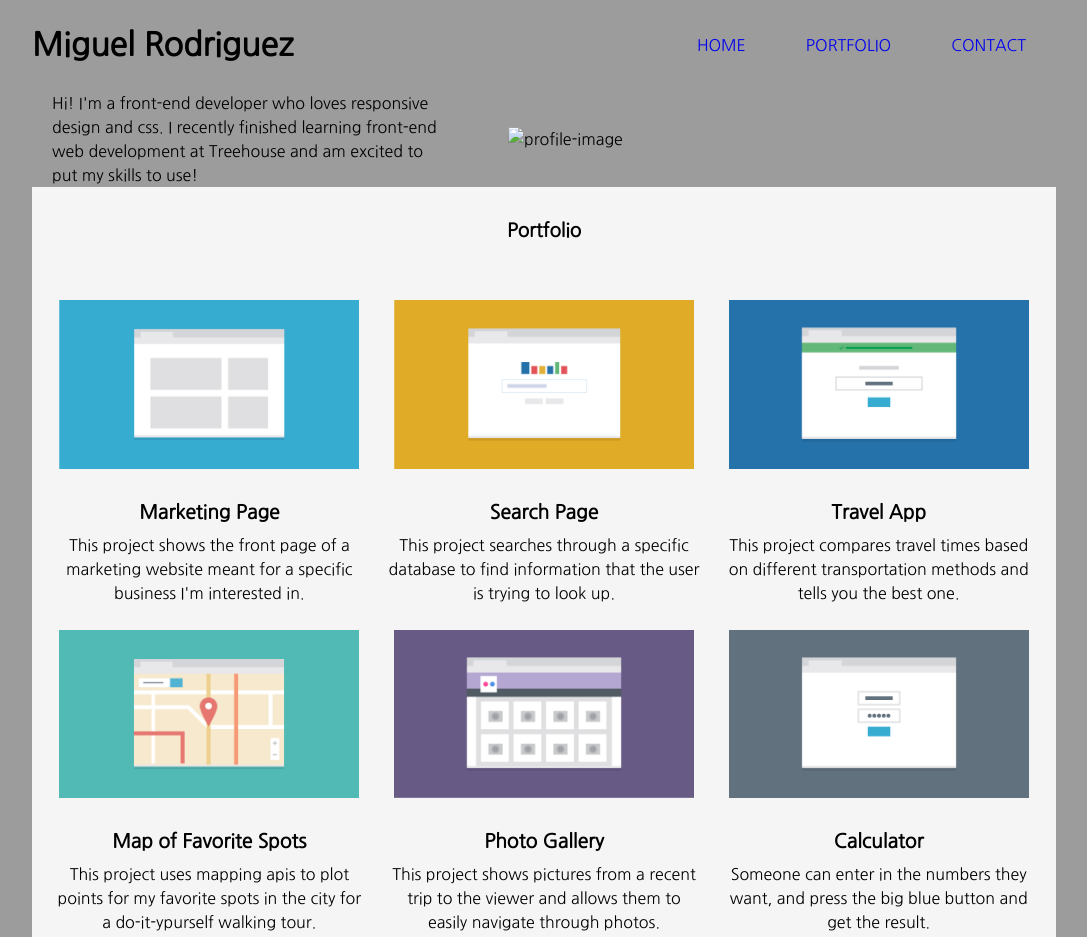
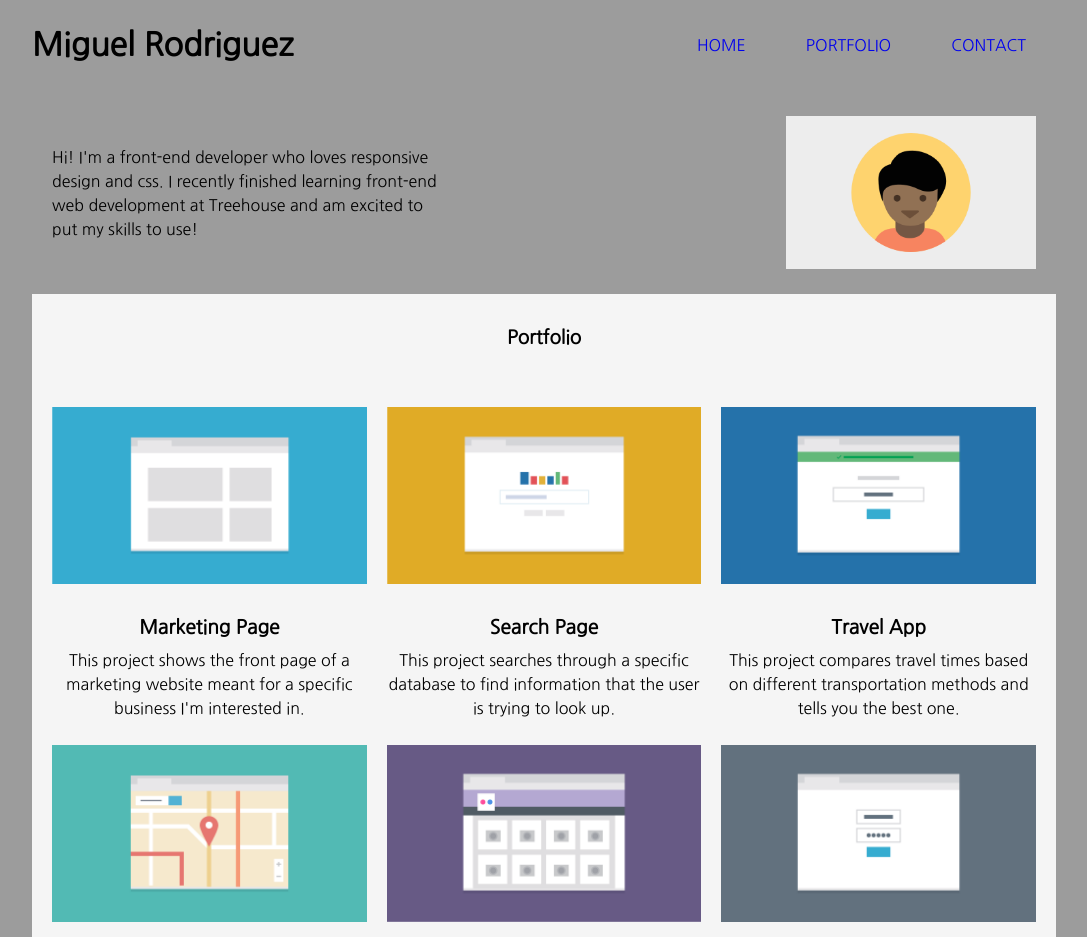
Before and after one commit to rodriguez-miguel26/Project-2, a plain HTML site: page index.html in a window 1280 px wide. Shown: the top 937 px of the page, without its empty margins (96-1183 px from the left). Drawn offline with Linux system fonts and the light colour scheme.

Commit message:
critique 2 notes
fixed a couple of the critiques I received

```diff
--- a/css/styles.css
+++ b/css/styles.css
@@ -61,6 +61,14 @@ h1{
 
 }
 
+.pro-image {
+    display: block;
+    width: 250px;
+    margin: 25px 0;
+    margin-left: auto;
+    margin-right: auto;
+}
+
 body{
     display: block;
     background-color: rgb(156, 156, 156);
@@ -91,7 +99,7 @@ h2 {
 
 
 .wrapper {
-    max-width: 1100px;
+
     padding: 10px;
     margin: 0 auto;
 }
@@ -144,6 +152,10 @@ MEDIA QUERIES
         margin: 0px 20px;
     }
 
+    .pro-image {
+        margin-right: 20px;
+    }
+
 
     .wrapper {
         display: flex;
@@ -153,6 +165,18 @@ MEDIA QUERIES
     .por {
         flex-basis: calc(50% - 20px);
       }
+
+      .img-market, .img-search, .img-travel, .img-map,.img-photo, .img-cal {
+        width: 300px;
+        display: block;
+        margin-left: auto;
+        margin-right: auto;
+    }
+
+
+
+
+
 }
 
  @media screen and (min-width: 1024px) {
@@ -169,22 +193,19 @@ MEDIA QUERIES
     }
 
 
+
+
  }
-
 
 
 
 /*=======================================================
 IMAGE
 =================================================*/
-div .pro-image {
-    display: block;
-    margin: 25px auto;
-    width: 50%;
-}
 
 .img-market, .img-search, .img-travel, .img-map,.img-photo, .img-cal {
-    width: 300px;
+    width: 100%;
+    max-width: 320px;
     display: block;
     margin-left: auto;
     margin-right: auto;
--- a/index.html
+++ b/index.html
@@ -25,7 +25,7 @@
                         </nav>
                     </div>
                     <div class= "profile">
-                            <img src= "../Project 2/img/responsive-layout-profile.png" alt="profile-image" class= "pro-image">
+                            <img src= "./img/responsive-layout-profile.png" alt="profile-image" class= "pro-image">
                             <p class= "intro">Hi! I'm a front-end developer who loves responsive design and css. I recently finished learning front-end web development at Treehouse and am excited to put my skills to use!</p>
                     </div>
                 </header>
```
